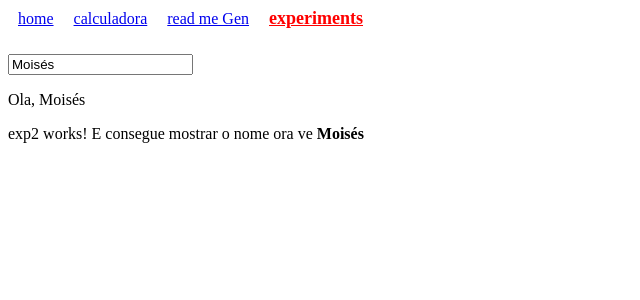
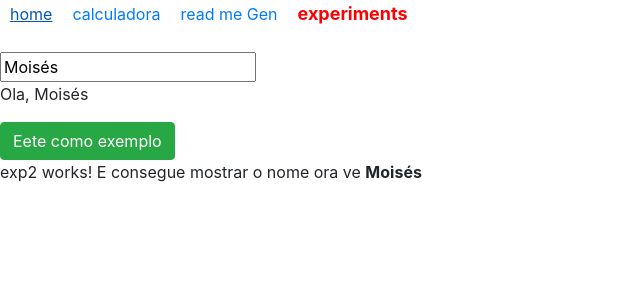
Before and after one commit to Zeszito/Aulas-Angular, an Angular app in the folder aulas/: page /experiments in a window 1280 px wide. Shown: the top 300 px of the page, without its empty margins (0-640 px from the left). Built offline with nearby package versions, Linux system fonts and the light colour scheme.

Commit message:
Instaled Bootstrap

```diff
--- a/aulas/angular.json
+++ b/aulas/angular.json
@@ -24,6 +24,7 @@
               "src/assets"
             ],
             "styles": [
+              "node_modules/bootstrap/dist/css/bootstrap.min.css",
               "src/styles.css"
             ],
             "scripts": []
@@ -87,6 +88,7 @@
               "src/assets"
             ],
             "styles": [
+              "node_modules/bootstrap/dist/css/bootstrap.min.css",
               "src/styles.css"
             ],
             "scripts": []
--- a/aulas/package.json
+++ b/aulas/package.json
@@ -19,6 +19,7 @@
     "@angular/platform-browser": "~11.2.4",
     "@angular/platform-browser-dynamic": "~11.2.4",
     "@angular/router": "~11.2.4",
+    "bootstrap": "^4.6.0",
     "rxjs": "~6.6.0",
     "tslib": "^2.0.0",
     "zone.js": "~0.11.3"
--- a/aulas/src/app/experiments/experiments.component.html
+++ b/aulas/src/app/experiments/experiments.component.html
@@ -1,4 +1,7 @@
 <input type="text"  (input)="changeName($event)" [value]='name' [style.background]="name">
 <p>Ola, {{name}}</p>
 
+<button class="btn btn-success">Eete como exemplo</button>
+
+
 <app-exp2 [nameRecebido] = 'name'></app-exp2>
```
Also changed, not shown: 1 other file (tests, documents, lock files or other folders).
